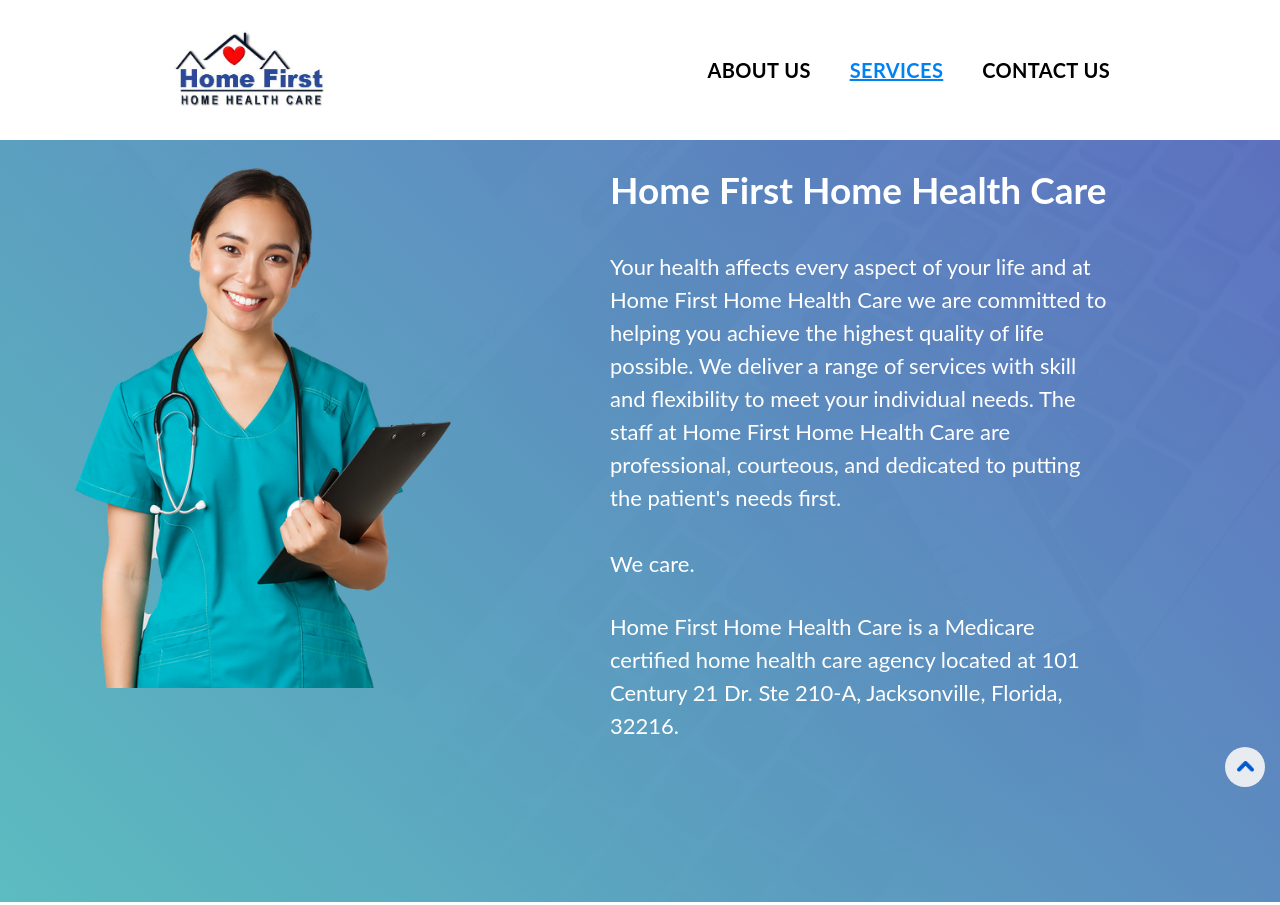
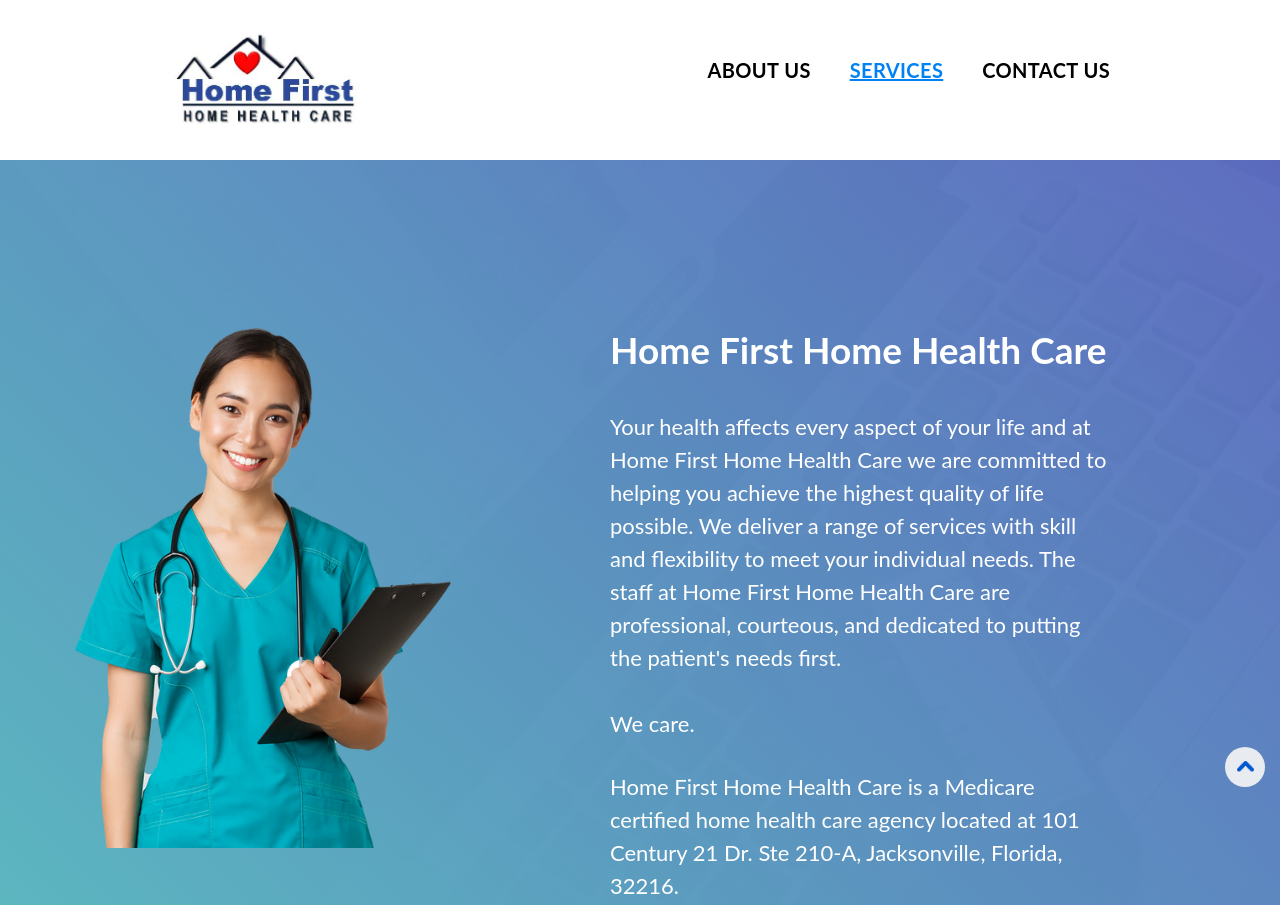
Before and after one commit to damngoodsite/homefirsthhc.github.io, a plain HTML site: page index.html in a window 1280 px wide. Shown: the top 905 px of the page. Drawn offline with nearby package versions, Linux system fonts and the light colour scheme; some packages are replaced by stand-ins of ours; a script that the page names is missing.

Commit message:
increased logo size

```diff
--- a/css/home-first-home-health-care.css
+++ b/css/home-first-home-health-care.css
@@ -103,10 +103,6 @@ label {
   padding-top: 20px;
   padding-bottom: 20px;
   font-family: Nunito Sans, sans-serif;
-  position: absolute;
-  top: 0;
-  left: 0;
-  right: 0;
 }
 
 .navlink {
@@ -382,7 +378,7 @@ label {
 
 .logo {
   width: auto;
-  height: 100px;
+  height: 120px;
 }
 
 .hero-text-block {
```
Also changed, not shown: 1 other file.
